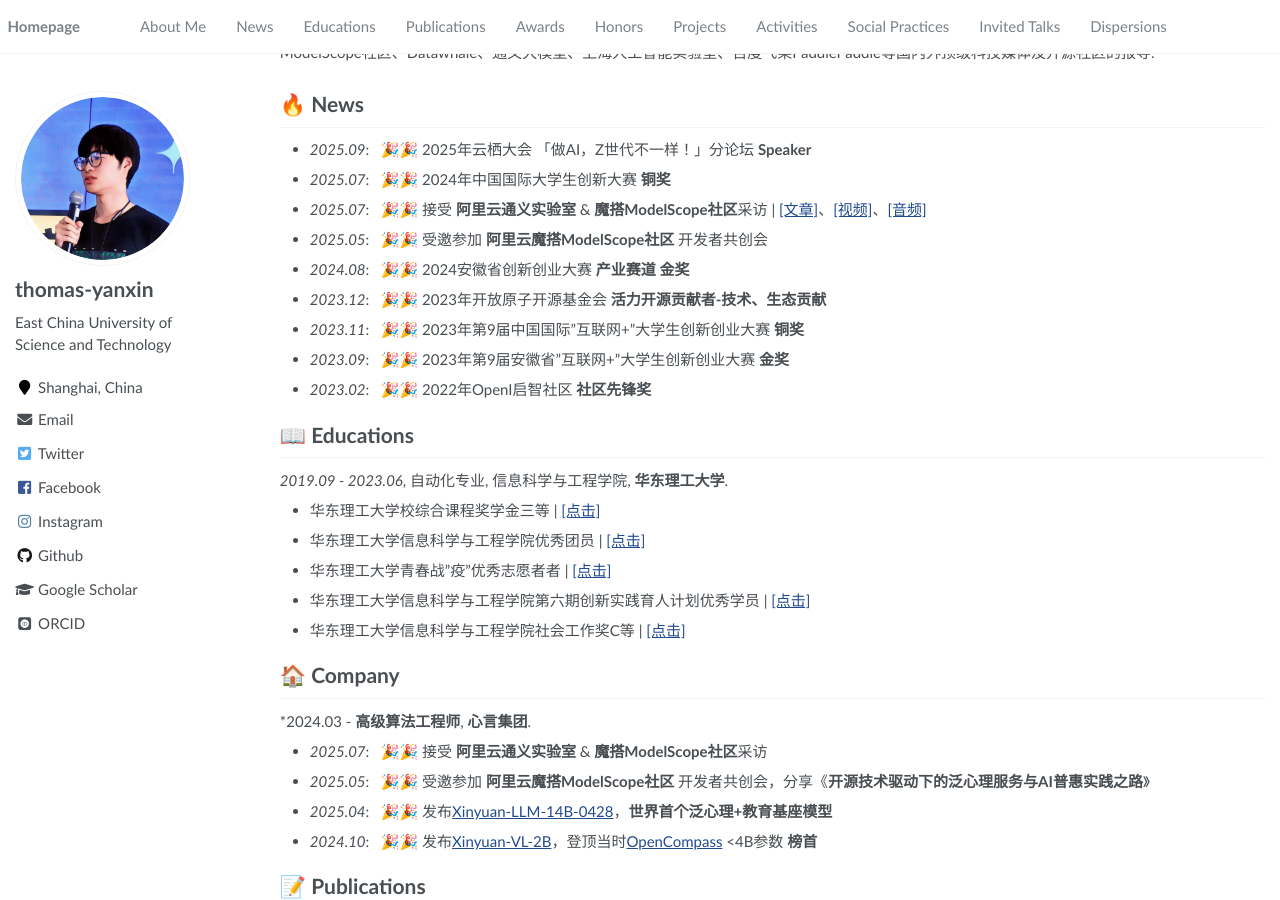
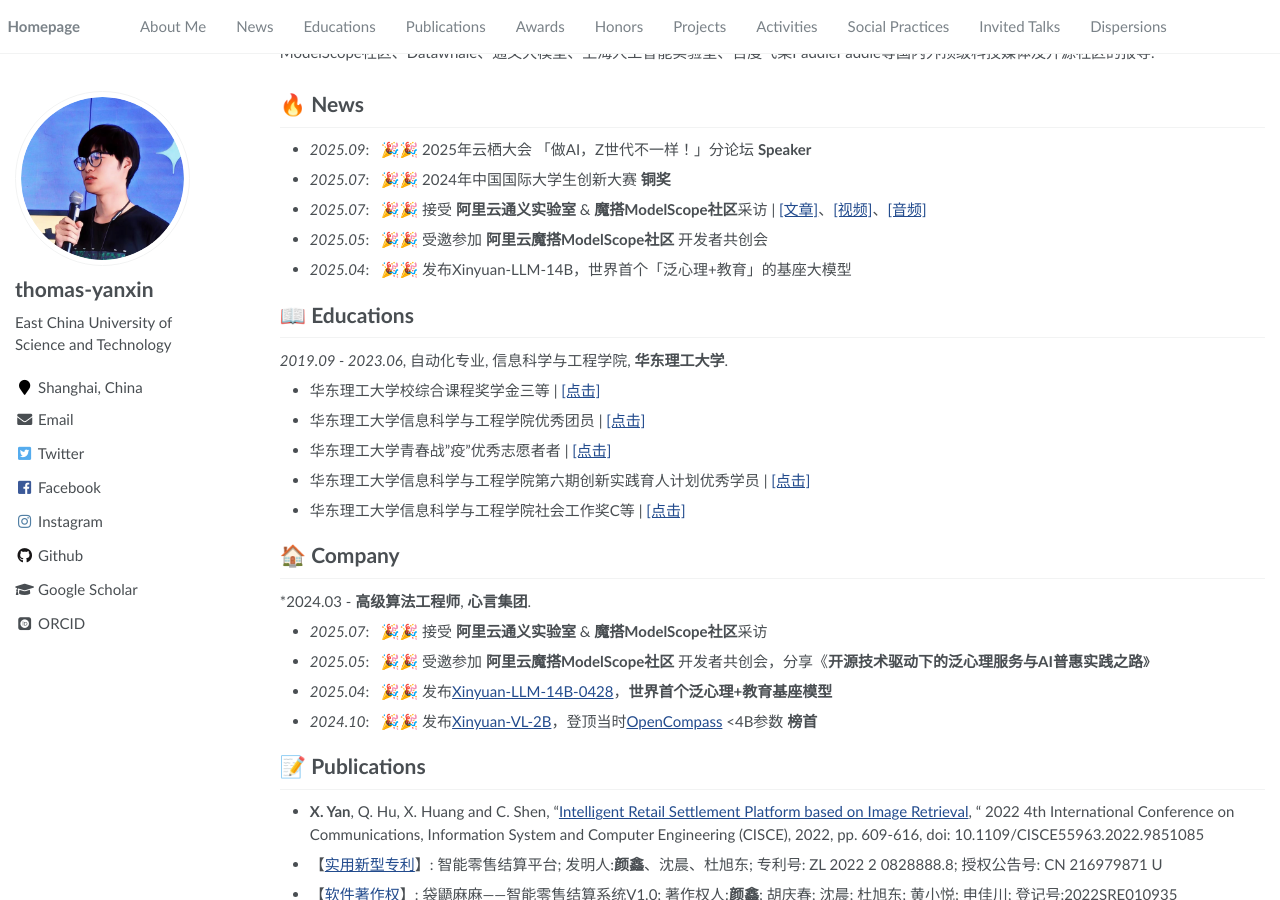
Before and after one commit to thomas-yanxin/thomas-yanxin.github.io, a Jekyll site: the page built from _pages/about.md, in a window 1280 px wide and 900 px high, scrolled down 366 px. Built offline with Jekyll 4.4.1, drawn with Linux system fonts in a browser that asks for light colours; some web fonts are replaced.

Commit message:
Update about.md

```diff
--- a/_pages/about.md
+++ b/_pages/about.md
@@ -30,11 +30,7 @@
 * *2025.07*: &nbsp; 🎉🎉 2024年中国国际大学生创新大赛 **铜奖**
 * *2025.07*: &nbsp; 🎉🎉 接受 **阿里云通义实验室** & **魔搭ModelScope社区**采访 \| [\[文章\]](https://mp.weixin.qq.com/s/a16sWs_QPtvoeY4J5eexTg)、[\[视频\]](https://www.bilibili.com/video/BV1GVgNzLEHs/?share_source=copy_web)、[\[音频\]](https://www.xiaoyuzhoufm.com/episodes/6878c7f5a9dec92500c5c93e)
 * *2025.05*: &nbsp; 🎉🎉 受邀参加 **阿里云魔搭ModelScope社区** 开发者共创会
-* *2024.08*: &nbsp; 🎉🎉 2024安徽省创新创业大赛 **产业赛道 金奖**
-* *2023.12*: &nbsp; 🎉🎉 2023年开放原子开源基金会 **活力开源贡献者-技术、生态贡献**
-* *2023.11*: &nbsp; 🎉🎉 2023年第9届中国国际"互联网+"大学生创新创业大赛 **铜奖**
-* *2023.09*: &nbsp; 🎉🎉 2023年第9届安徽省"互联网+"大学生创新创业大赛 **金奖**
-* *2023.02*: &nbsp; 🎉🎉 2022年OpenI启智社区 **社区先锋奖**
+* *2025.04*: &nbsp; 🎉🎉 发布Xinyuan-LLM-14B，世界首个「泛心理+教育」的基座大模型
 
 
 # 📖 Educations
```
